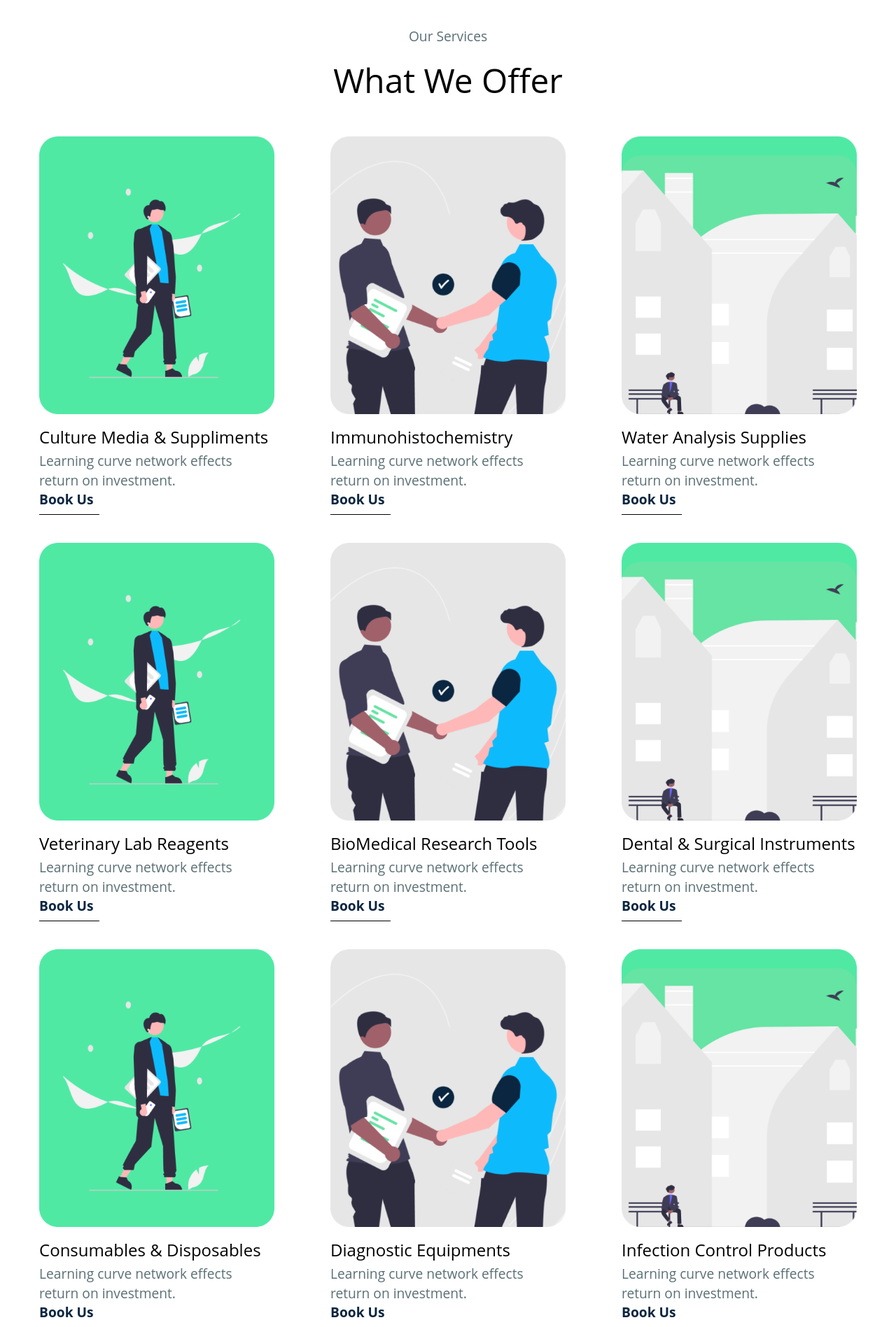
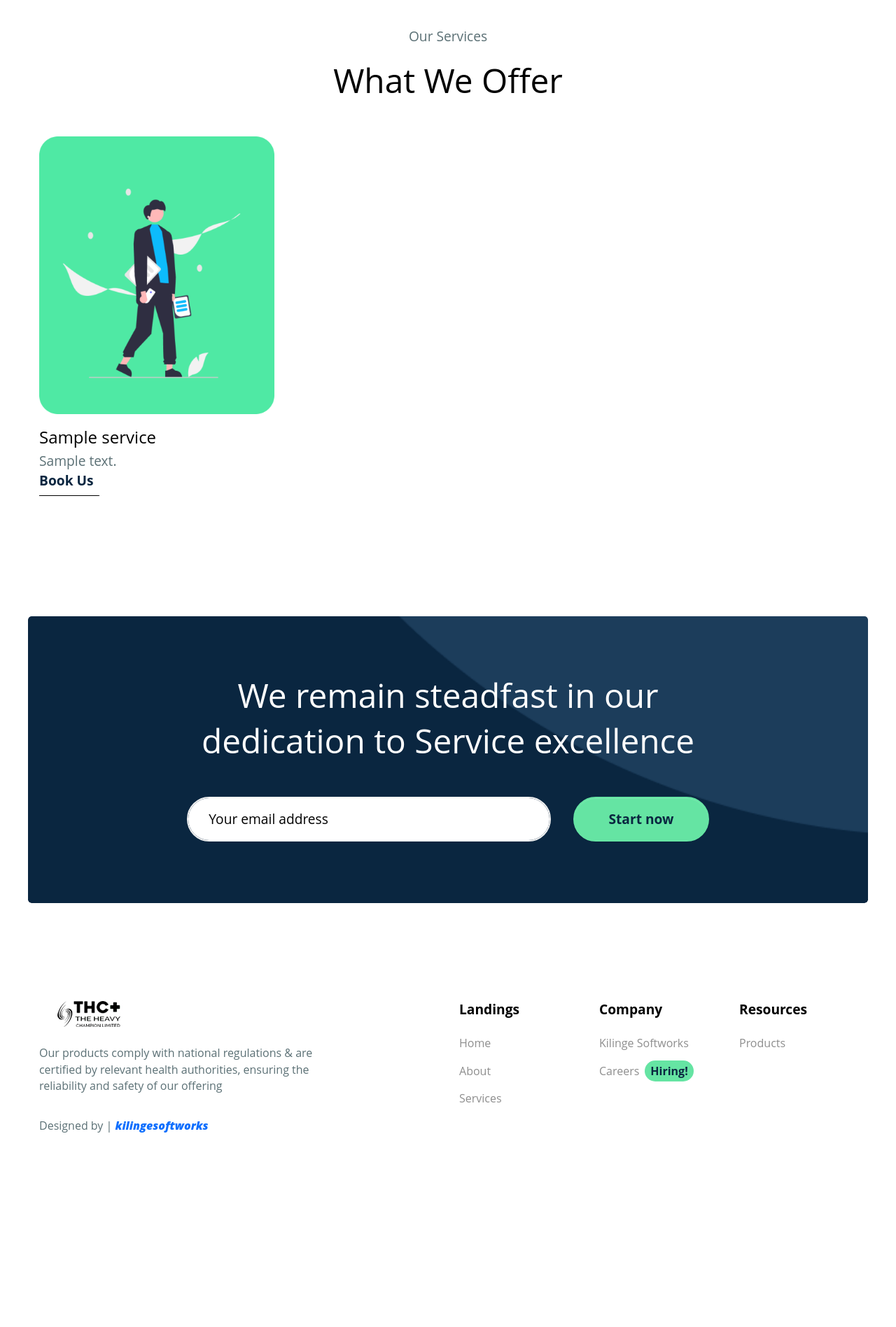
Before and after one commit to Jacobgijah/heavy_champion_webapp, a Django app: page /services/ in a window 1280 px wide. Shown: the part 116-2013 px from the top of the page at 70% size. After the commit the page ends 1735 px from the top, so only its background shows below. Run offline with Django 5.2, Linux system fonts and the light colour scheme; tables that the repository leaves empty hold one stand-in row (values such as "Sample post"); some libraries are stand-ins or nearby versions.

Commit message:
select all services and products

```diff
--- a/templates/pages/services.html
+++ b/templates/pages/services.html
@@ -15,55 +15,23 @@ Services
     <p class="text-center fs-1">Our Services</p>
     <h2 class="mx-auto text-center fs-lg-6 fs-md-5 w-lg-75">What We Offer</h2>
     <div class="row gx-xl-7 mt-5">
-      <div class="col-md-4 mb-6 mb-md-0 text-center text-md-start"><img class="w-50 w-md-100" src="{% static "assets/img/services/1.png" %}" alt="" />
-        <h4 class="mt-3 my-1">Culture Media & Suppliments</h4>
-        <p class="fs-1 mb-0">Learning curve network effects return on investment.</p><a class="text-dark fs-1 pb-2 fw-bold border-black border-bottom text-decoration-none" href="#">Book Us<i class="fa-solid fa-arrow-right ms-2"></i></a>
-      </div>
-      <div class="col-md-4 mb-6 mb-md-0 text-center text-md-start"><img class="w-50 w-md-100" src="{% static 'assets/img/services/2.png' %}" alt="" />
+
+      {% for service in services %}
+
+        <div class="col-md-4 mb-6 mb-md-0 text-center text-md-start"><img class="w-50 w-md-100" src="{% static "assets/img/services/1.png" %}" alt="" />
+          <h4 class="mt-3 my-1">{{ service.title }}</h4>
+          <p class="fs-1 mb-0">{{ service.description }}</p><a class="text-dark fs-1 pb-2 fw-bold border-black border-bottom text-decoration-none" href="#">Book Us<i class="fa-solid fa-arrow-right ms-2"></i></a>
+        </div>
+
+      {% endfor %}
+      {% comment %} <div class="col-md-4 mb-6 mb-md-0 text-center text-md-start"><img class="w-50 w-md-100" src="{% static 'assets/img/services/2.png' %}" alt="" />
         <h4 class="mt-3 my-1">Immunohistochemistry</h4>
         <p class="fs-1 mb-0">Learning curve network effects return on investment.</p><a class="text-dark fs-1 pb-2 fw-bold border-black border-bottom text-decoration-none" href="#">Book Us<i class="fa-solid fa-arrow-right ms-2"></i></a>
       </div>
       <div class="col-md-4 mb-6 mb-md-0 text-center text-md-start"><img class="w-50 w-md-100" src="{% static "assets/img/services/3.png" %}" alt="" />
         <h4 class="mt-3 my-1">Water Analysis Supplies</h4>
         <p class="fs-1 mb-0">Learning curve network effects return on investment.</p><a class="text-dark fs-1 pb-2 fw-bold border-black border-bottom text-decoration-none" href="#">Book Us<i class="fa-solid fa-arrow-right ms-2"></i></a>
-      </div>
-    </div>
-
-    <div class="row gx-xl-7 mt-5">
-      <div class="col-md-4 mb-6 mb-md-0 text-center text-md-start"><img class="w-50 w-md-100" src="{% static "assets/img/services/1.png" %}" alt="" />
-        <h4 class="mt-3 my-1">Veterinary Lab Reagents</h4>
-        <p class="fs-1 mb-0">Learning curve network effects return on investment.</p><a class="text-dark fs-1 pb-2 fw-bold border-black border-bottom text-decoration-none" href="#">Book Us<i class="fa-solid fa-arrow-right ms-2"></i></a>
-      </div>
-      <div class="col-md-4 mb-6 mb-md-0 text-center text-md-start"><img class="w-50 w-md-100" src="{% static 'assets/img/services/2.png' %}" alt="" />
-        <h4 class="mt-3 my-1">BioMedical Research Tools</h4>
-        <p class="fs-1 mb-0">Learning curve network effects return on investment.</p><a class="text-dark fs-1 pb-2 fw-bold border-black border-bottom text-decoration-none" href="#">Book Us<i class="fa-solid fa-arrow-right ms-2"></i></a>
-      </div>
-      <div class="col-md-4 mb-6 mb-md-0 text-center text-md-start"><img class="w-50 w-md-100" src="{% static "assets/img/services/3.png" %}" alt="" />
-        <h4 class="mt-3 my-1"> Dental & Surgical Instruments</h4>
-        <p class="fs-1 mb-0">Learning curve network effects return on investment.</p><a class="text-dark fs-1 pb-2 fw-bold border-black border-bottom text-decoration-none" href="#">Book Us<i class="fa-solid fa-arrow-right ms-2"></i></a>
-      </div>
-    </div>
-
-    <div class="row gx-xl-7 mt-5">
-      <div class="col-md-4 mb-6 mb-md-0 text-center text-md-start"><img class="w-50 w-md-100" src="{% static "assets/img/services/1.png" %}" alt="" />
-        <h4 class="mt-3 my-1">Consumables & Disposables</h4>
-        <p class="fs-1 mb-0">Learning curve network effects return on investment.</p><a class="text-dark fs-1 pb-2 fw-bold border-black border-bottom text-decoration-none" href="#">Book Us<i class="fa-solid fa-arrow-right ms-2"></i></a>
-      </div>
-      <div class="col-md-4 mb-6 mb-md-0 text-center text-md-start"><img class="w-50 w-md-100" src="{% static 'assets/img/services/2.png' %}" alt="" />
-        <h4 class="mt-3 my-1"> Diagnostic Equipments</h4>
-        <p class="fs-1 mb-0">Learning curve network effects return on investment.</p><a class="text-dark fs-1 pb-2 fw-bold border-black border-bottom text-decoration-none" href="#">Book Us<i class="fa-solid fa-arrow-right ms-2"></i></a>
-      </div>
-      <div class="col-md-4 mb-6 mb-md-0 text-center text-md-start"><img class="w-50 w-md-100" src="{% static "assets/img/services/3.png" %}" alt="" />
-        <h4 class="mt-3 my-1"> Infection Control Products</h4>
-        <p class="fs-1 mb-0">Learning curve network effects return on investment.</p><a class="text-dark fs-1 pb-2 fw-bold border-black border-bottom text-decoration-none" href="#">Book Us<i class="fa-solid fa-arrow-right ms-2"></i></a>
-      </div>
-    </div>
-
-    <div class="row gx-xl-7 mt-5">
-      <div class="col-md-4 mb-6 mb-md-0 text-center text-md-start"><img class="w-50 w-md-100" src="{% static "assets/img/services/1.png" %}" alt="" />
-        <h4 class="mt-3 my-1">Patient Monitoring Systems</h4>
-        <p class="fs-1 mb-0">Learning curve network effects return on investment.</p><a class="text-dark fs-1 pb-2 fw-bold border-black border-bottom text-decoration-none" href="#">Book Us<i class="fa-solid fa-arrow-right ms-2"></i></a>
-      </div>
+      </div> {% endcomment %}
     </div>
   </div>
   <!-- end of .container-->
--- a/website/views.py
+++ b/website/views.py
@@ -1,4 +1,5 @@
 from django.shortcuts import render
+from website.models import *
 
 def index(request):
   return render(request, "pages/index.html")
@@ -10,7 +11,9 @@ def contact(request):
   return render(request, "pages/contact.html")
 
 def services(request):
-  return render(request, "pages/services.html")
+  services = Services.objects.all()
+  return render(request, "pages/services.html", {'services': services})
 
 def products(request):
-  return render(request, "pages/products.html")
+  products = Product.objects.all()
+  return render(request, "pages/products.html", {'products': products})
```
Also changed, not shown: templates/pages/products.html (+16 -7 lines).
